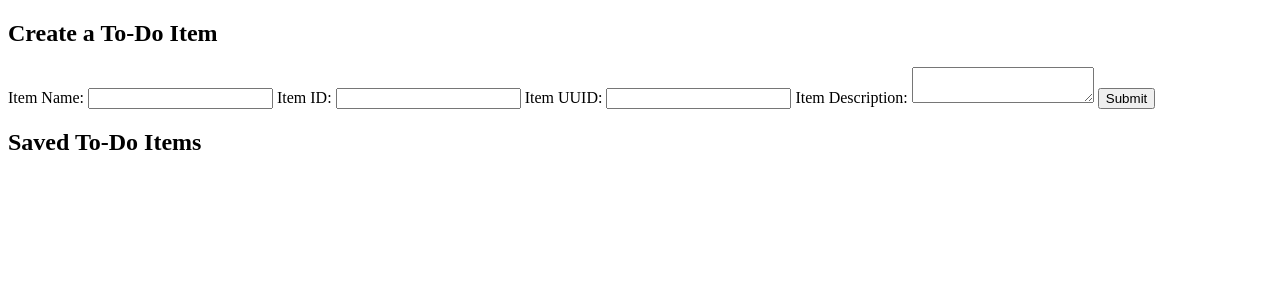
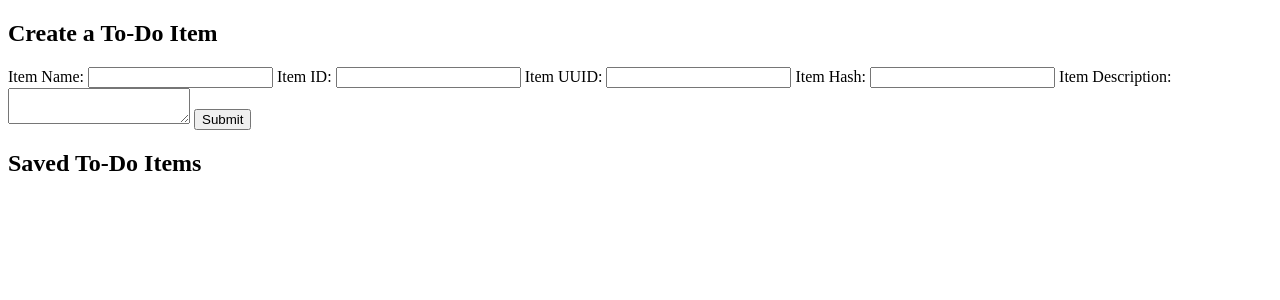
Before and after one commit to shakti101101/Deveops_sattibhan_Git_4, a Flask app: template templates/todo.html in a window 1280 px wide. Shown: the top 300 px of the page. Run offline with Flask 3, Linux system fonts and the light colour scheme; the template is opened without the code that fills it, so the values that code supplies are empty.

Commit message:
frontend add new filds Item_hash in master_1

```diff
--- a/templates/todo.html
+++ b/templates/todo.html
@@ -15,6 +15,9 @@
 
         <label for="item_uuid">Item UUID:</label>
         <input type="text" id="item_uuid" name="item_uuid" required>
+
+        <label for="item_hash">Item Hash:</label>
+        <input type="text" id="item_hash" name="item_hash" required>
 
 
         <label for="item_description">Item Description:</label>
```
